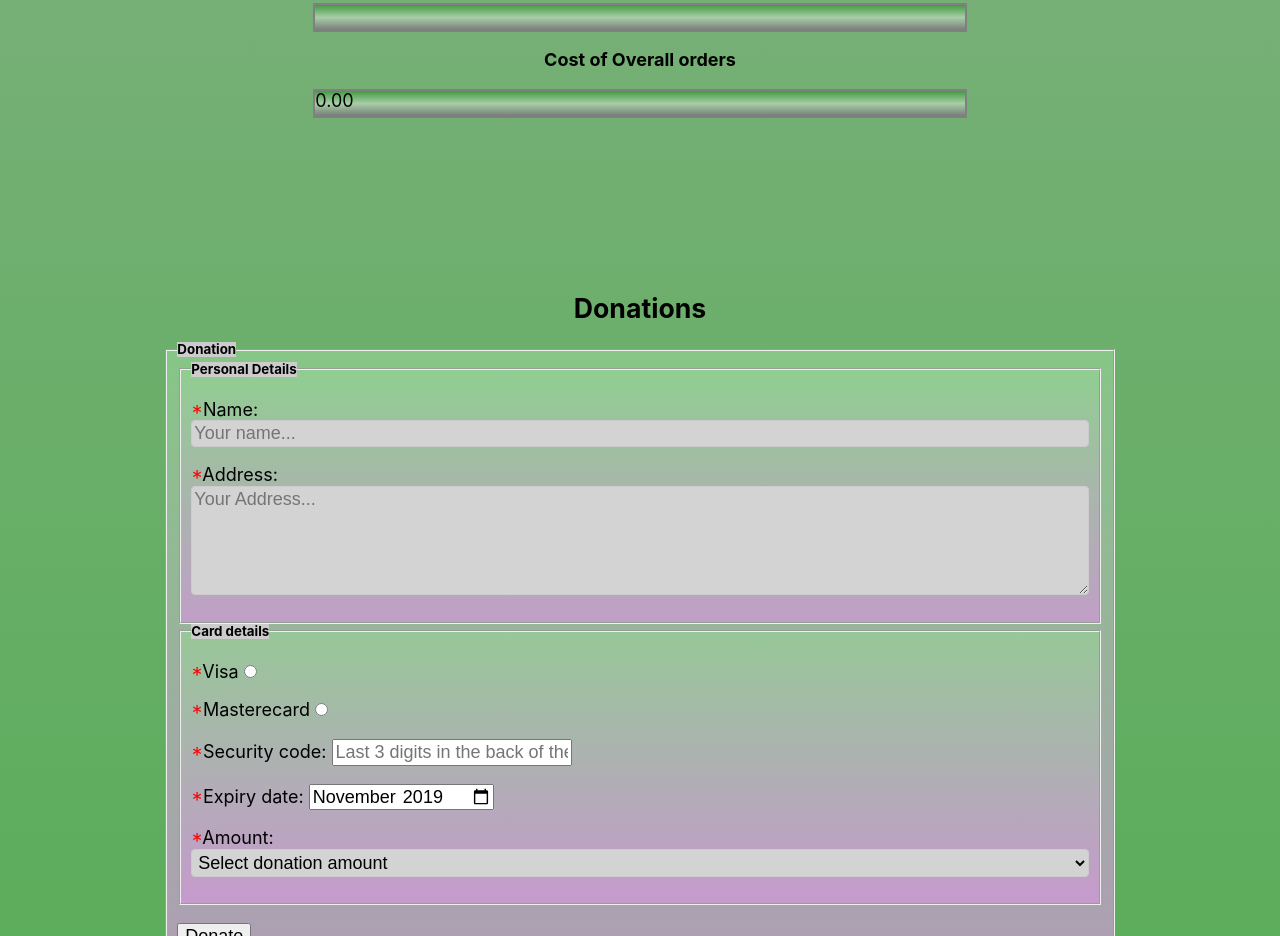
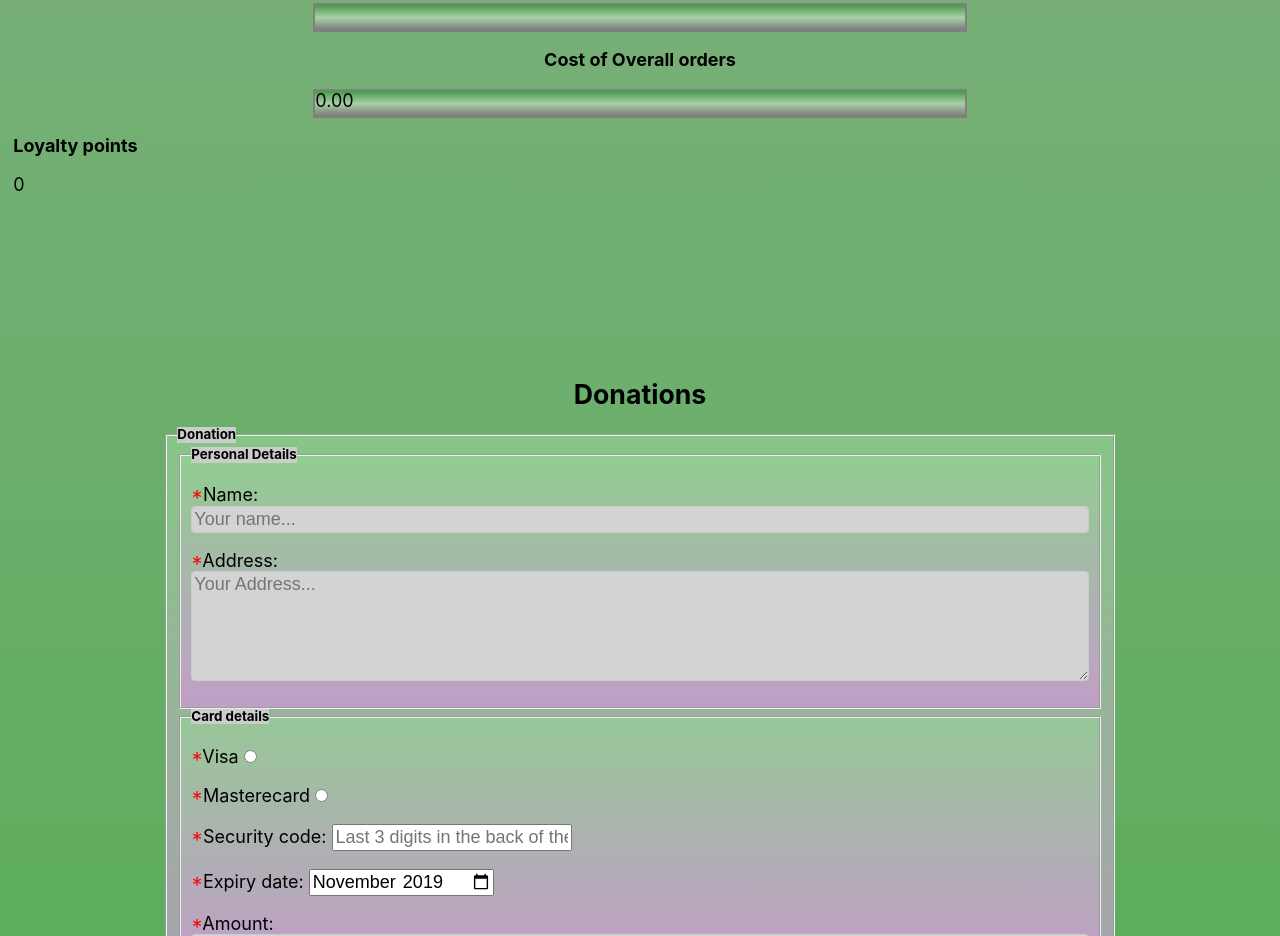
Before and after one commit to kaniciya15/WebDevAssign1, a plain HTML site: page Purchase&Donate.html in a window 1280 px wide. Shown: the part 1977-2913 px from the top of the page. Drawn offline with Linux system fonts and the light colour scheme.

Commit message:
Update Purchase&Donate.html

```diff
--- a/Purchase&Donate.html
+++ b/Purchase&Donate.html
@@ -210,7 +210,8 @@
                   <p id="center4"><b>Cost of Overall orders</b></p>
                   <p id="output3">0.00</p>
 
-
+                  <p id="center5"><b>Loyalty points</b></p>
+                 <p id="output6">0</p>
 
 
                   <br>
```
